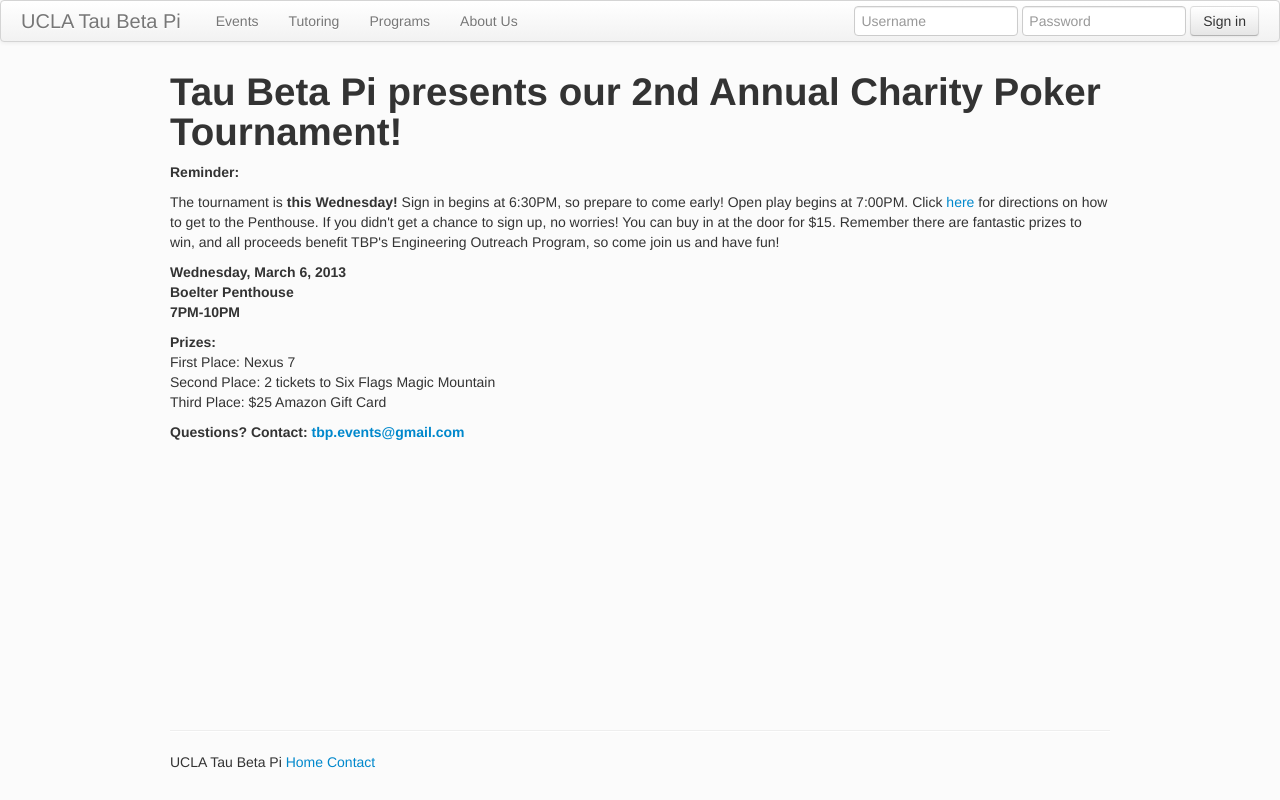
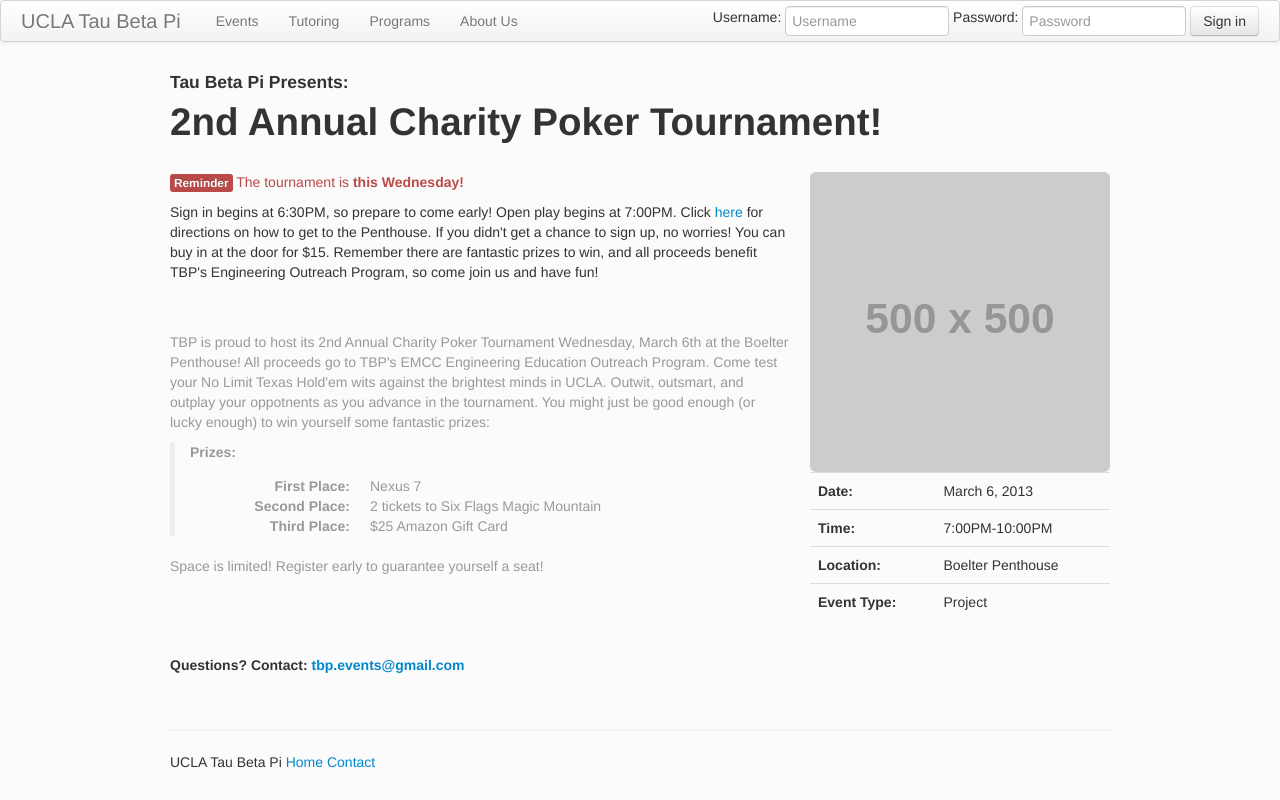
Before and after one commit to shannonjmtan/tbpsite, a Django app: template templates/poker_tournament.html in a window 1280 px wide. Run offline with Django 3.2, Linux system fonts and the light colour scheme; the template is opened without the code that fills it, so the values that code supplies are empty; grey boxes labelled with a size stand in for pictures from a placeholder-image service; some libraries are stand-ins or nearby versions.

Commit message:
random html snippets?

```diff
--- a/templates/base.html
+++ b/templates/base.html
@@ -93,8 +93,8 @@
 	{% else %}
 	<form class="navbar-form pull-right" method="post" action="{% url 'web.views.login' %}?next={{ next }}">
 		{% csrf_token %}
-	  <input type="text" class="input-medium" placeholder="Username" name="username">
-	  <input type="password" class="input-medium" placeholder="Password" name="password">
+	  Username: <input type="text" class="input-medium" placeholder="Username" name="username">
+	   Password: <input type="password" class="input-medium" placeholder="Password" name="password">
 	  <button type="submit" class="btn">Sign in</button>
 	</form>
     {% endif %}
--- a/templates/poker_tournament.html
+++ b/templates/poker_tournament.html
@@ -3,25 +3,76 @@
 {% block title %}Tau Beta Pi presents our 2nd Annual Charity Poker Tournament!{% endblock %}
 
 {% block content %}
-<h1>Tau Beta Pi presents our 2nd Annual Charity Poker Tournament!</h1>
-<p><strong>Reminder:</strong>
+<!-- TITLE -->
+<div class="row">
+    <div class="span12" style="margin-bottom:20px">
 
-<p>The tournament is <strong>this Wednesday!</strong>
+    <h4>Tau Beta Pi Presents:</h4>
+    <h1>2nd Annual Charity Poker Tournament!</h1>
+    </div>
+</div>
+
+<div class="row">
+    <div class="span8">
+    <p class="text-error"> <span class="label label-important">Reminder</span>
+
+    The tournament is <strong>this Wednesday!</strong> </p>
+    <p>
     Sign in begins at 6:30PM, so prepare to come early! Open play begins at 7:00PM.
     Click <a href="http://career.ucla.edu/Students/JSJS/Venues/BoelterHallPenthouse.aspx">here</a>
     for directions on how to get to the Penthouse.
     If you didn't get a chance to sign up, no worries!
     You can buy in at the door for $15.
     Remember there are fantastic prizes to win, and all proceeds benefit TBP's Engineering Outreach Program, so come join us and have fun!
+    </p>
+    <br />
+    <br />
+    <div class="muted">
+    <p> TBP is proud to host its 2nd Annual Charity Poker Tournament Wednesday, March 6th at the Boelter Penthouse! All proceeds go to TBP's EMCC Engineering Education Outreach Program. Come test your No Limit Texas Hold'em wits against the brightest minds in UCLA. Outwit, outsmart, and outplay your oppotnents as you advance in the tournament. You might just be good enough (or lucky enough) to win yourself some fantastic prizes: </p>
 
-<p><strong>Wednesday, March 6, 2013<br />
-Boelter Penthouse<br />
-7PM-10PM</strong>
+    <blockquote >
+    <strong>Prizes:</strong>
+    <dl class="dl-horizontal">
+        <dt>First Place:</dt>
+        <dd>Nexus 7</dd>
+        <dt>Second Place: </dt>
+        <dd>2 tickets to Six Flags Magic Mountain</dd>
+        <dt>Third Place: </dt>
+        <dd>$25 Amazon Gift Card</dd>
+    </dl>
+    </blockquote>
+    <p> Space is limited! Register early to guarantee yourself a seat! </p>
+    </div>
 
-<p><strong>Prizes:</strong><br />
-First Place: Nexus 7<br />
-Second Place: 2 tickets to Six Flags Magic Mountain<br />
-Third Place: $25 Amazon Gift Card
+    </div>
+    <div class="span4">
+      <img src="http://placehold.it/500x500" class="img-rounded">
+      <br>
+      <table class="table">
+           <tr>
+           <th>Date:</th>
+           <td>March 6, 2013</td>
+           </tr>
+           <tr>
+           <th>Time:</th>
+           <td>7:00PM-10:00PM</td>
+           </tr>
+           <tr>
+           <th>Location:</th>
+           <td>Boelter Penthouse</td>
+           </tr>
+           <tr>
+           <th>Event Type:</th>
+           <td>Project</td>
+           <tr>
+           </tr>
+      </table>
+    </div>
+</div>
 
+<div class="row">
+    <div class="span12" style="margin-top:15px">
     <p><strong>Questions? Contact: <a href="mailto:tbp.events@gmail.com">tbp.events@gmail.com</a></strong>
+    </div>
+</div>
 {% endblock %}
```
Also changed, not shown: templates/home.html (+9 -0 lines). Lines whose indentation alone changed are shown as unchanged.
